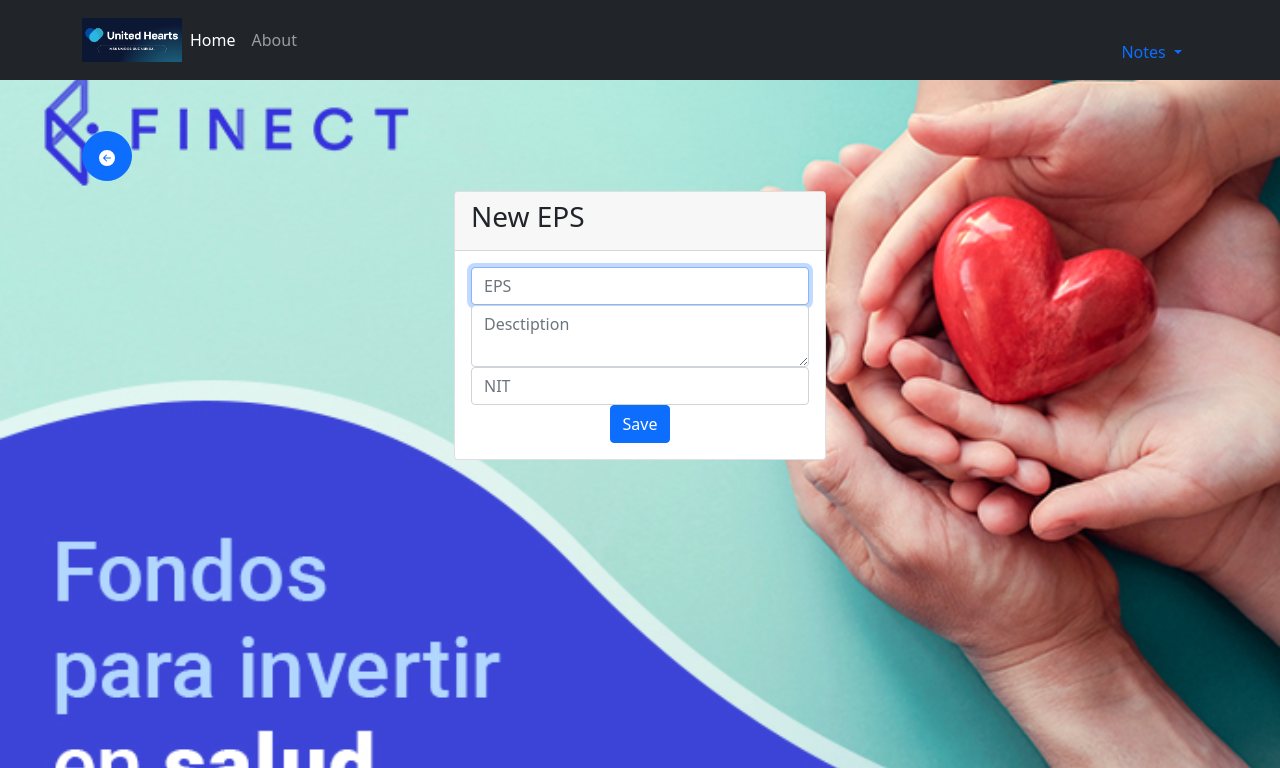
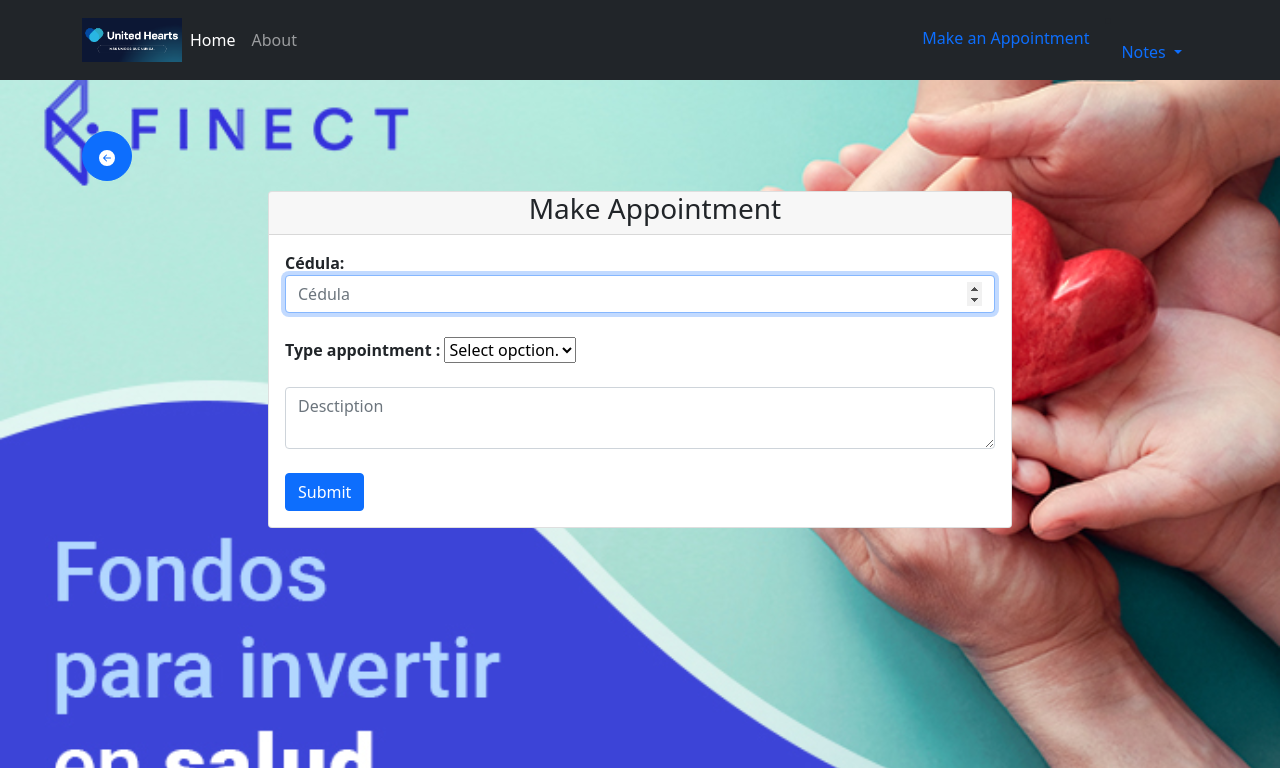
Before and after one commit to LuisAlfredoDeLaOssaDiaz/UH, a Node server app: page /makeanappointment in a window 1280 px wide. Shown: the top 768 px of the page. Run offline with Node 20, Linux system fonts and the light colour scheme; the visitor is signed in with stand-in values (Sample User, id 1); some libraries are stand-ins or nearby versions.

Commit message:
0306221531

```diff
--- a/UH/src/routes/appointment.js
+++ b/UH/src/routes/appointment.js
@@ -1,74 +1,52 @@
 const express = require('express');
 const router = express.Router();
 
-const Note = require('../models/Notes'); // work to get post push delete
+const Appointment = require('../models/Appointment'); // work to get post push delete
 const {isAuthenticated} = require('../helpers/auth')
 
 router.get('/makeanappointment', isAuthenticated, (req, res) => {
-    res.render('notes/new-note');
+    res.render('notes/makeanappointment');
 });
 
-router.post('/notes/new-note', isAuthenticated, async (req, res) => {
-    const { eps, description } = req.body;
+router.post('/user/new-appointment', isAuthenticated, async (req, res) => {
+    const { cc, typeAppointment, description } = req.body;
+    console.log(req.body.cc)
     const errors = [];
-    if (!eps) {
-        errors.push({text: 'Please Write a EPS.'});
+    if (!cc) {
+        errors.push({text: 'Please Write your CC.'});
+    }
+    if (!typeAppointment) {
+        errors.push({text: 'Please Write the Type Appointment.'});
     }
     if (!description) {
         errors.push({text: 'Please Write a desctiption.'});
     }
     if(errors.length > 0) {
-        res.render('notes/new-note', {
+        res.render('notes/makeanappointment', {
             errors,
-            eps,
+            cc,
+            typeAppointment,
             description
         });
     } else {
-        const newNote = new Note({eps, description});
-        newNote.user = req.user.id
-        //console.log(newNote);
-        await newNote.save();
-        req.flash('success_msg', 'Note Added Successfull.');
-        res.redirect('/notes');
+        const newAppointment = new Appointment({cc, typeAppointment, description});
+        newAppointment.id = req.user.id
+        console.log(newAppointment);
+        await newAppointment.save();
+        req.flash('success_msg', 'Appointment Added Successfull.');
+        res.redirect('/idAppointment');
     }
 });
 
-router.get('/notes', isAuthenticated, async (req, res) => {
-    //res.send('NOTES from database.');
-    console.log(req.user.eps);
-    await Note.find({eps: req.user.eps}).sort({date:1}).then(notes => {
-        res.render('notes/all-notes', {
-            notes: notes.map(Note => Note.toJSON())
+router.get('/view/appointment', isAuthenticated, async (req, res) => {
+    // res.send('DRUGS from database.');
+
+    await Appointment.find({}).then(appointments => {
+        // console.log(drugs)
+        res.render('notes/view-appointment', {
+            appointments: appointments.map(Appointment => Appointment.toJSON())
         })
-    })
-});
-
-router.get('/notes/edit/:id', isAuthenticated, (req,res) => {
-
-    Note.findById(req.params.id).then (note=> {
-        res.render('notes/edit-note', {
-            _id: note._id,
-            title: note.title,
-            description: note.description
-        })
-        //console.log("title: " + note.title + " description: " + note.description);
     });
 });
 
-router.put('/notes/edit-note/:id', isAuthenticated, async (req,res) => {
-
-    const { title, description } = req.body;
-    await Note.findByIdAndUpdate(req.params.id, {title, description});
-    req.flash('success_msg', 'Note Updated Successfull.')
-    res.redirect('/notes');
-})
-
-router.delete('/notes/delete/:id', isAuthenticated, async (req, res) => {
-    //console.log(req.params.id);
-    //res.send('ok');
-    await Note.findByIdAndDelete(req.params.id);
-    req.flash('success_msg', 'Note Delete Successfull.')
-    res.redirect('/notes');
-} )
-
 module.exports = router;
--- a/UH/src/routes/medicaments.js
+++ b/UH/src/routes/medicaments.js
@@ -32,7 +32,7 @@ const {isAuthenticated} = require('../helpers/auth')
 
 router.post('/searchMedicaments', isAuthenticated, (req, res) => {
     const { search } = req.body;
-    console.log(req)
+    // console.log(req)
     res.redirect('/medicaments/name/'+search)
 })
 
--- a/UH/src/routes/notes.js
+++ b/UH/src/routes/notes.js
@@ -30,7 +30,7 @@ router.post('/notes/new-note', isAuthenticated, async (req, res) => {
     } else {
         const newNote = new Note({eps, description, nit});
         newNote.user = req.user.id
-        //console.log(newNote);
+        console.log(newNote.user);
         await newNote.save();
         req.flash('success_msg', 'Note Added Successfull.');
         res.redirect('/notes');
--- a/UH/src/views/notes/all-medicaments.hbs
+++ b/UH/src/views/notes/all-medicaments.hbs
@@ -13,7 +13,7 @@
         <tbody>
         <thead class="thead-dark">
         <tr>
-            <th scope="col">ID PATIENT</th>
+            <th scope="col">AMOUNT</th>
             <th scope="col">NAME</th>
             <th scope="col">DESCRIPTION</th>
             <th scope="col">CONTENT RIVER</th>
--- a/UH/src/views/notes/makeanappointment.hbs
+++ b/UH/src/views/notes/makeanappointment.hbs
@@ -1,26 +1,63 @@
+{{#each errors}}
+  <div class="alert alert-danger alert-dismissible fade show" role="alert">
+    <svg
+      xmlns="http://www.w3.org/2000/svg"
+      height="24px"
+      viewBox="0 0 24 24"
+      width="24px"
+      fill="#000000"
+    >
+      <path d="M0 0h24v24H0z" fill="none"></path>
+      <path d="M1 21h22L12 2 1 21zm12-3h-2v-2h2v2zm0-4h-2v-4h2v4z"></path>
+    </svg>
+    {{text}}
+    <button
+      type="button"
+      class="btn-close"
+      data-bs-dismiss="alert"
+      aria-label="Close"
+    ></button>
+  </div>
+{{/each}}
 
-
-<div class="col-md-4 mx-auto">
+<div style="display: flexbox;" class="col-md-8 mx-auto">
   <div class="card">
-        <div class="card-header">
-            <h3>New Note</h3>
+    <div style="padding: 0 30% 0 35%;" class="card-header">
+      <h3>Make Appointment</h3>
     </div>
     <div class="card-body">
-            <form action="/notes/new-note" method="POST">
-                <div class="form-grup">
-                    <input type="text" name="eps" class="form-control" placeholder="EPS" autofocus>
+      <form action="/user/new-appointment" method="POST">
+        <div class="form-groub">
+          <!--  *************************************************************************************************** -->
+          <strong> Cédula: </strong>
+          <input type="number" name="cc" class="form-control" placeholder="Cédula" autofocus />
         </div>
+        <br />
+          <!--  *************************************************************************************************** -->
+        <div class="form-group">
+            <strong> Type appointment : </strong>
+            <select name="typeAppointment">
+                <option name="typeAppointment" value="" defaultChecked>Select opction.</option>
+                <option name="typeAppointment" value="general"> General </option>
+                <option name="typeAppointment" value="laboratory"> Laboratory </option>
+                <option name="typeAppointment" value="odontology"> Odontology </option>
+            </select>
+        </div>
+        <br />
+         <!--  *************************************************************************************************** -->
         <div class="form-grup">
           <textarea name="description" class="form-control" placeholder="Desctiption"></textarea>
         </div>
-                <center>
+        <br />
+         <!--  *************************************************************************************************** -->
         <div class="form-group">
-                        <button class="btn btn-primary btn-block" type="submit" >
-                            Save
+          <button class="btn btn-primary btn-block" type="submit">
+            Submit
           </button>
         </div>
-                </center>
       </form>
     </div>
+
   </div>
+
 </div>
--- a/UH/src/views/partials/navbar.hbs
+++ b/UH/src/views/partials/navbar.hbs
@@ -15,8 +15,10 @@
                     <a class="nav-link" href="/about">About</a>
                 </li>
             </ul>
-            {{#if user}}
+
+            {{#if user }}
             <form class="d-flex">
+            <a style="margin-top: 10px;" class="nav-link dropdown-item" href="/makeanappointment" >Make an Appointment</a>
                 <li class="nav-item dropdown">
                     <a class="nav-link dropdown-toggle" href="#" id="navbarDropdown" role="button"
                         data-bs-toggle="dropdown" aria-expanded="false">
@@ -25,7 +27,7 @@
                     <ul class="dropdown-menu" aria-labelledby="navbarDropdown">
                         <li><a class="dropdown-item" href="/notes">All Far EPS</a></li>
                         <li><a class="dropdown-item" href="/notes/add">Add EPS</a></li>
-                        <li><a class="dropdown-item" href="/makeanappointment">Make an Appointment</a></li>
+                        <li><a class="dropdown-item" href="/view/appointment">View Appointment</a></li>
                         <li>
                             <hr class="dropdown-divider">
                         </li>
```
Lines whose indentation alone changed are shown as unchanged.
